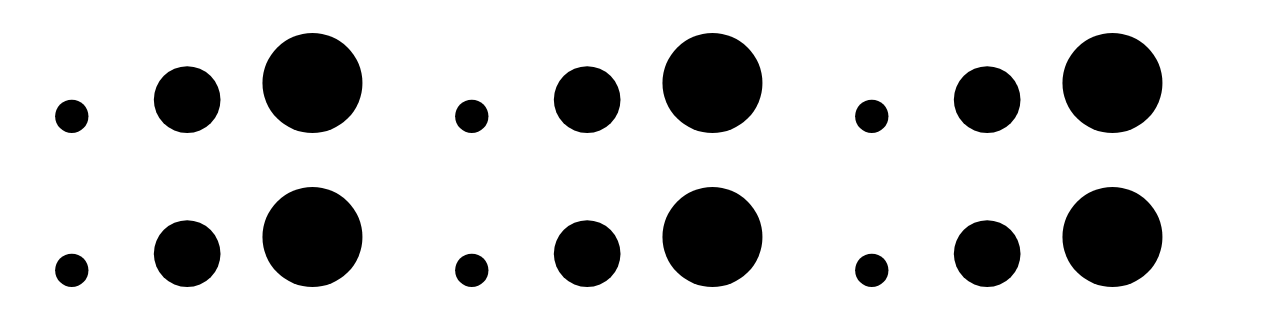
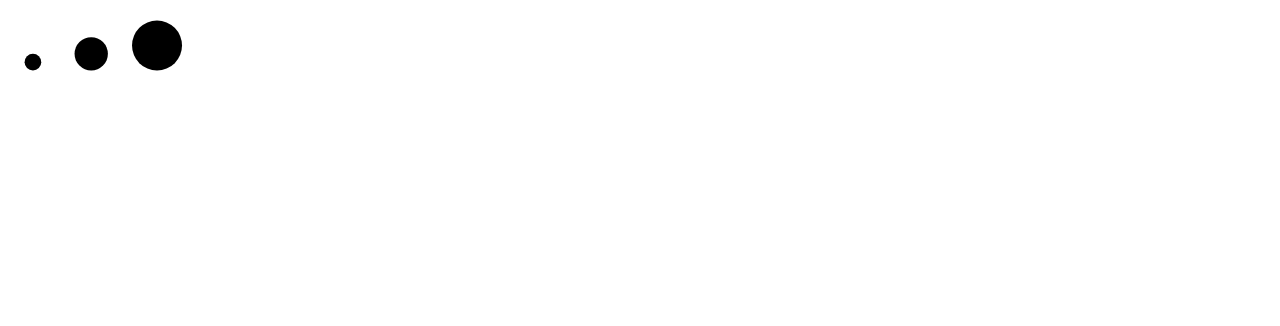
Before and after one commit to melshiD/personal-exercies, a React (Create React App) app in the folder React/svgs_for_icons/app/: page / in a window 1280 px wide. Shown: the top 326 px of the page. Built offline with nearby package versions, Linux system fonts and the light colour scheme.

Commit message:
are multiple refs the answer?

```diff
--- a/React/svgs_for_icons/app/src/App.css
+++ /dev/null
@@ -1,38 +0,0 @@
-.App {
-  text-align: center;
-}
-
-.App-logo {
-  height: 40vmin;
-  pointer-events: none;
-}
-
-@media (prefers-reduced-motion: no-preference) {
-  .App-logo {
-    animation: App-logo-spin infinite 20s linear;
-  }
-}
-
-.App-header {
-  background-color: #282c34;
-  min-height: 100vh;
-  display: flex;
-  flex-direction: column;
-  align-items: center;
-  justify-content: center;
-  font-size: calc(10px + 2vmin);
-  color: white;
-}
-
-.App-link {
-  color: #61dafb;
-}
-
-@keyframes App-logo-spin {
-  from {
-    transform: rotate(0deg);
-  }
-  to {
-    transform: rotate(360deg);
-  }
-}
--- a/React/svgs_for_icons/app/src/App.js
+++ b/React/svgs_for_icons/app/src/App.js
@@ -1,19 +1,14 @@
 import logo from './logo.svg';
-import './App.css';
 import BouncingBallsIcon from './Components/Icons/BouncingBallsIcon';
 import React from 'react';
 import CustomTextInput from "./Components/Icons/CustomTextInput";
+import classes from './App.module.css';
 
 function App() {
   return (
-    <React.Fragment>
+    <div className={classes.flexBalls}>
     <BouncingBallsIcon />
-    <BouncingBallsIcon />
-    <BouncingBallsIcon />
-    <BouncingBallsIcon />
-    <BouncingBallsIcon />
-    <BouncingBallsIcon />
-    </React.Fragment>
+    </div>
   );
 }
 
--- /dev/null
+++ b/React/svgs_for_icons/app/src/App.module.css
@@ -0,0 +1,5 @@
+.flexBalls{
+  display: flex;
+  justify-content: space-between;
+  flex-wrap: wrap;
+}
--- a/React/svgs_for_icons/app/src/Components/Icons/BouncingBallsIcon.js
+++ b/React/svgs_for_icons/app/src/Components/Icons/BouncingBallsIcon.js
@@ -2,14 +2,24 @@ import React, { createRef, useEffect } from 'react';
 import classes from './BouncingBallsIcon.module.css';
 import { gsap } from 'gsap/gsap-core';
 import { CSSPlugin } from 'gsap/CSSPlugin'
+import { Power4 } from 'gsap';
 
 
 // Force CSSPlugin to not get dropped during build
 gsap.registerPlugin(CSSPlugin)
 
 const BouncingBallsIcon = (props) => {
-    const els = createRef();
-    const circsRef = gsap.utils.selector(els);
+    const elementsRef = createRef();
+    const circsRef = gsap.utils.selector(elementsRef);
+    const viewBoxAnimationRef = createRef();
+
+
+    useEffect( () => {
+        gsap.to(viewBoxAnimationRef.current, {
+            viewBox: "240 0 240 90",
+            duration: 4
+        });
+    });
 
     useEffect( ()=> {
         gsap.to(circsRef("circle"), {
@@ -18,12 +28,13 @@ const BouncingBallsIcon = (props) => {
             repeat: -1,
             // repeatDelay: 1,
             yoyo: true,
-
-        });
+            duration: 1,
+            ease: Power4.inOut
+        })
     }, []);
 
     return(
-        <svg className={classes['svg-container']} viewBox='0 0 240 90' ref={els}>
+        <svg className={classes['svg-container']} viewBox='0 0 240 90' ref={elementsRef}>
             <circle id="c1" cx="10" cy="65" r="10" fill="black" />
             <circle id="c2" cx="85" cy="55" r="20" fill="black" />
             <circle id="c3" cx="170" cy="45" r="30" fill="black" />
@@ -32,3 +43,7 @@ const BouncingBallsIcon = (props) => {
 };
 
 export default BouncingBallsIcon;
+
+
+//WHEN YOU SIT BACK DOWN, CONFIGURE A SHAPES ICON COMPONENT THAT CAN TAKE
+//PROPS FOR NUMBER OF ITEMS, SHAPE, ORDER, ANIMATION AND ANY OTHER INTERACTION
--- a/React/svgs_for_icons/app/src/Components/Icons/BouncingBallsIcon.module.css
+++ b/React/svgs_for_icons/app/src/Components/Icons/BouncingBallsIcon.module.css
@@ -1,10 +1,10 @@
 .svg-container{
     /* viewBox: '0 0 300 300'; */
     /* box-sizing: border-box; */
-    width: 400px;
-    height: 150px;
-    /* width: 200px;
-    height: 75px; */
+    /* width: 100px;
+    height: 37.5px; */
+    width: 200px;
+    height: 75px;
     overflow: hidden;
     /* border: solid pink 1px; */
     /* border-radius: 4px; */
```
